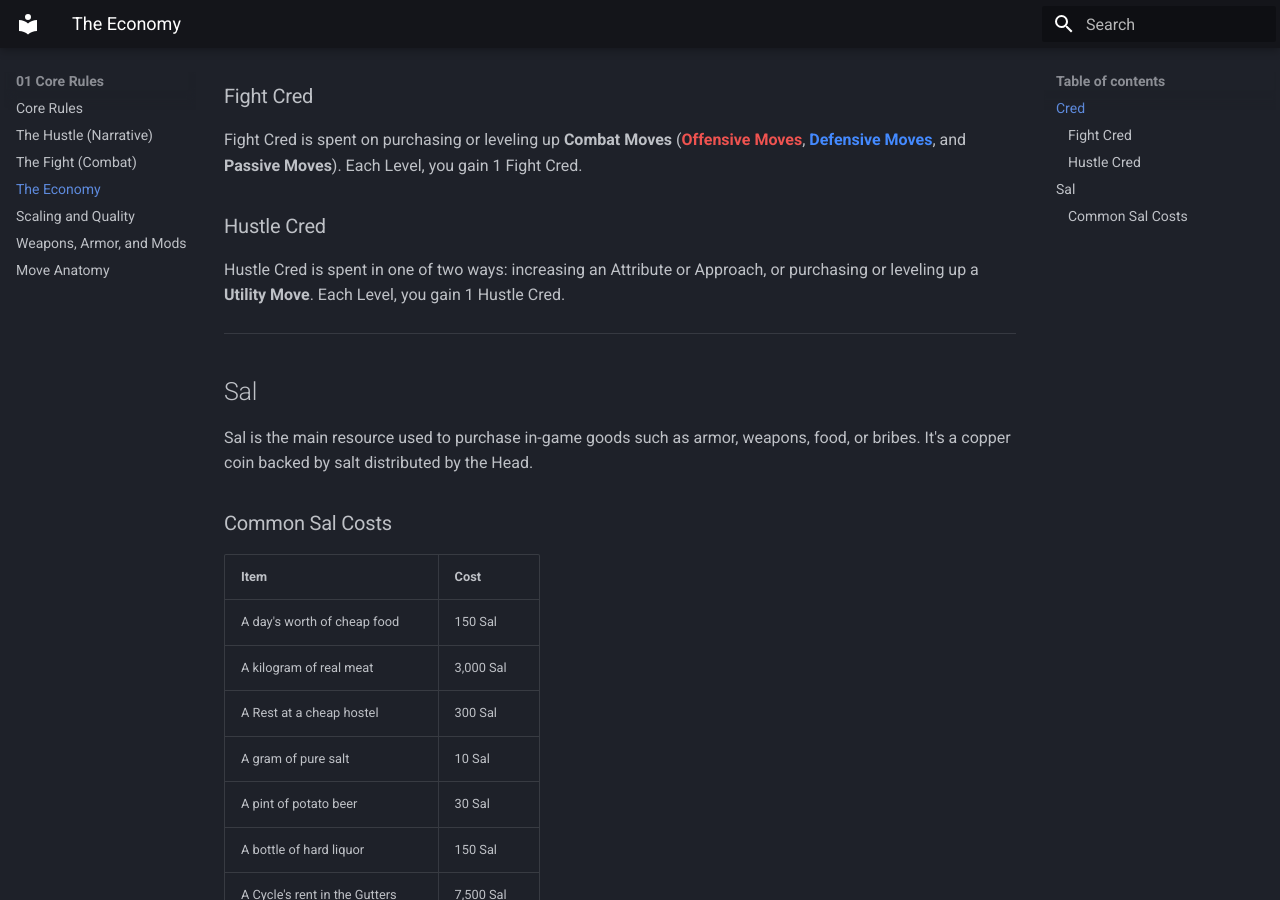
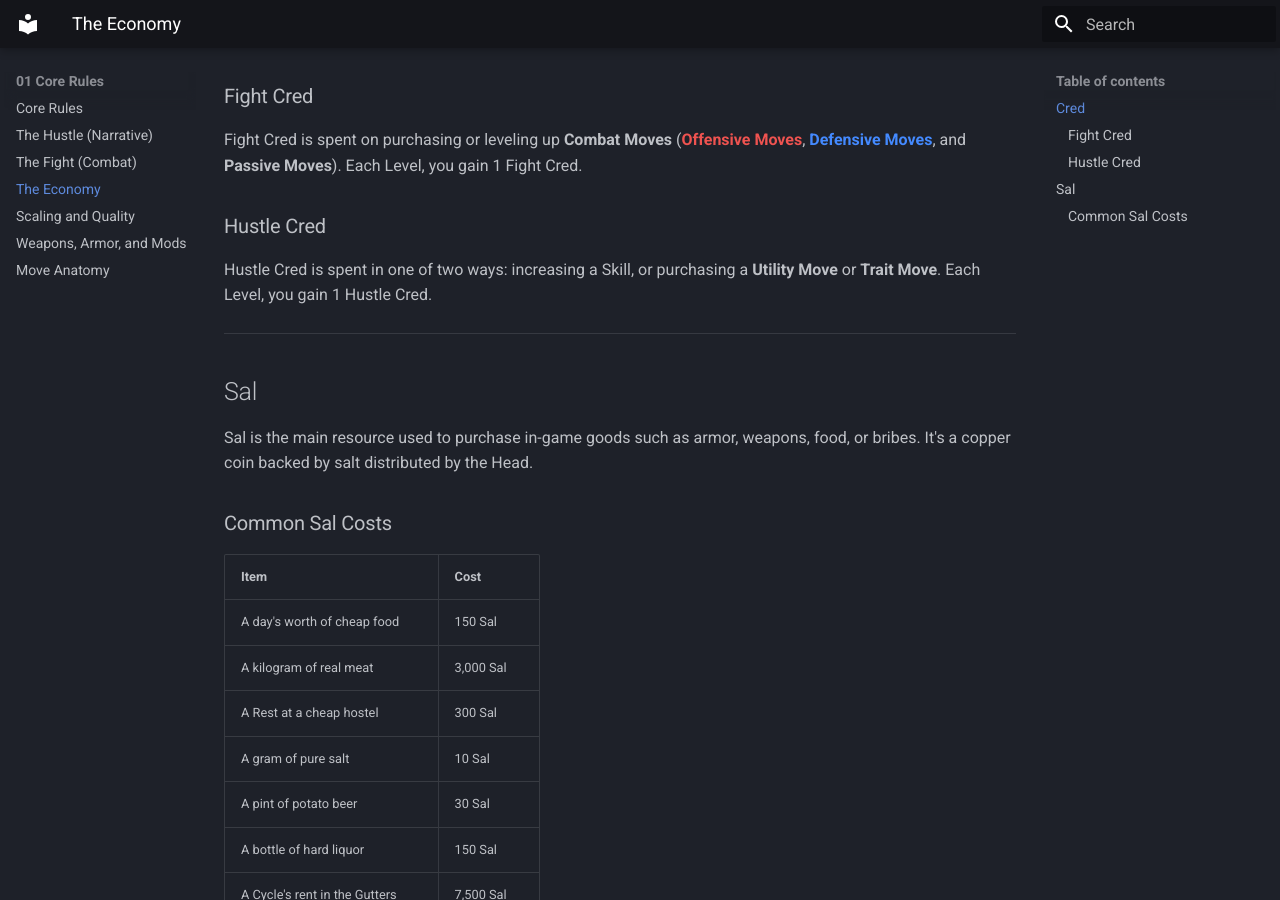
Before and after one commit to Bonfou/LimboRPG, an MkDocs documentation site: the page built from docs/01_Core_Rules/01.3_The_Economy.md, in a window 1280 px wide and 900 px high, scrolled down 372 px. Built offline with MkDocs 1.6.1 and Material for MkDocs 9.7.7, drawn with Linux system fonts in a browser that asks for light colours.

Commit message:
Modernize wording

```diff
--- a/docs/01_Core_Rules/01.3_The_Economy.md
+++ b/docs/01_Core_Rules/01.3_The_Economy.md
@@ -7,7 +7,7 @@ Cred is the main resource you spend to improve your character. For a detailed br
 ### Fight Cred
 Fight Cred is spent on purchasing or leveling up **Combat Moves** (<span class="text-offensive">**Offensive Moves**</span>, <span class="text-defensive">**Defensive Moves**</span>, and **Passive Moves**). Each Level, you gain 1 Fight Cred.
 ### Hustle Cred
-Hustle Cred is spent in one of two ways: increasing an Attribute or Approach, or purchasing or leveling up a **Utility Move**. Each Level, you gain 1 Hustle Cred.
+Hustle Cred is spent in one of two ways: increasing a Skill, or purchasing a **Utility Move** or **Trait Move**. Each Level, you gain 1 Hustle Cred.
 
 ---
 ## Sal
```
